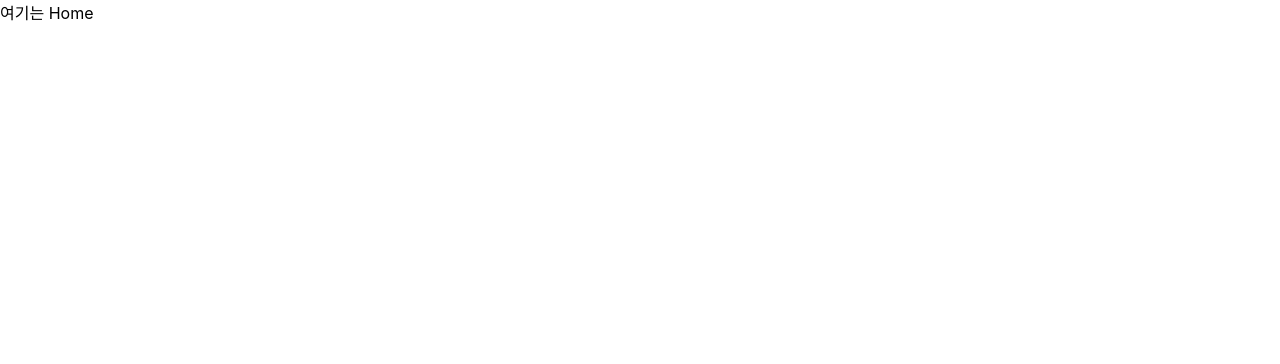
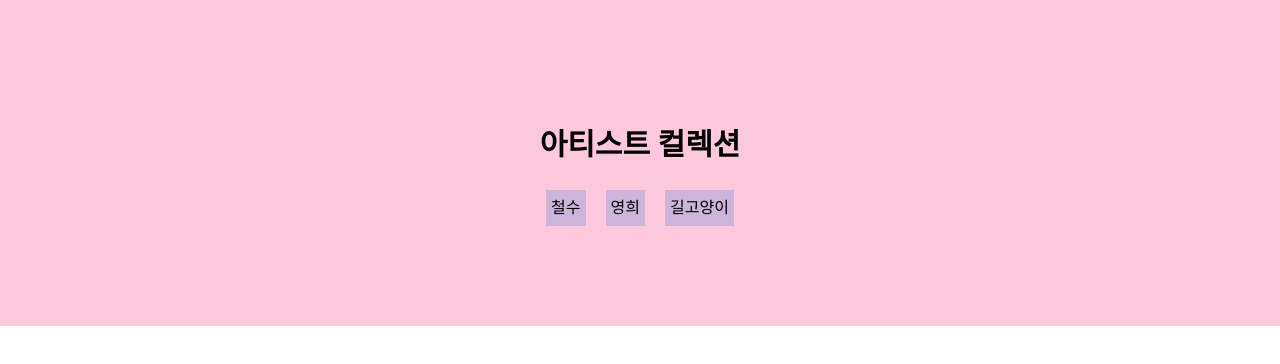
Before and after one commit to allone9425/nbc_fan, a React (Create React App) app: page / in a window 1280 px wide. Shown: the top 364 px of the page. Built offline with nearby package versions, Linux system fonts and the light colour scheme.

Commit message:
내일배움캠프 팬레터 컬렉션

```diff
--- a/src/App.jsx
+++ b/src/App.jsx
@@ -1,8 +1,14 @@
 import "./App.css";
 import Router from "shared/Router";
+import GlobalStyle from "GlobalStyle";
 
 function App() {
-  return <Router />;
+  return (
+    <>
+      <GlobalStyle />
+      <Router />
+    </>
+  );
 }
 
 export default App;
--- /dev/null
+++ b/src/GlobalStyle.jsx
@@ -0,0 +1,60 @@
+import { createGlobalStyle } from "styled-components";
+
+const GlobalStyle = createGlobalStyle`
+/* http://meyerweb.com/eric/tools/css/reset/
+   v2.0 | 20110126
+   License: none (public domain)
+*/
+
+html, body, div, span, applet, object, iframe,
+h1, h2, h3, h4, h5, h6, p, blockquote, pre,
+a, abbr, acronym, address, big, cite, code,
+del, dfn, em, img, ins, kbd, q, s, samp,
+small, strike, strong, sub, sup, tt, var,
+b, u, i, center,
+dl, dt, dd, ol, ul, li,
+fieldset, form, label, legend,
+table, caption, tbody, tfoot, thead, tr, th, td,
+article, aside, canvas, details, embed,
+figure, figcaption, footer, header, hgroup,
+menu, nav, output, ruby, section, summary,
+time, mark, audio, video {
+	margin: 0;
+	padding: 0;
+	border: 0;
+	font-size: 100%;
+	font: inherit;
+	vertical-align: baseline;
+}
+
+  * {
+        box-sizing: border-box;
+    }
+
+/* HTML5 display-role reset for older browsers */
+article, aside, details, figcaption, figure,
+footer, header, hgroup, menu, nav, section {
+	display: block;
+}
+
+body {
+	line-height: 1;
+}
+ol, ul, li {
+	list-style: none;
+}
+blockquote, q {
+	quotes: none;
+}
+blockquote:before, blockquote:after,
+q:before, q:after {
+	content: '';
+	content: none;
+}
+table {
+	border-collapse: collapse;
+	border-spacing: 0;
+}
+`;
+
+export default GlobalStyle;
--- a/src/pages/Home.jsx
+++ b/src/pages/Home.jsx
@@ -1,8 +1,39 @@
-import React, { Component } from "react";
+import styled from "styled-components";
 
-export class Home extends Component {
-  render() {
-    return <div>여기는 Home</div>;
-  }
+function Home() {
+  const Header = styled.header`
+    background-color: #ffc8dd;
+    padding: 100px;
+  `;
+
+  const Title = styled.h2`
+    font-size: 30px;
+    text-align: center;
+    margin: 30px 0;
+    font-weight: bold;
+  `;
+
+  const Memberbox = styled.ul`
+    display: flex;
+    justify-content: center;
+  `;
+  const Name = styled.li`
+    background-color: #cdb4db;
+    padding: 10px 5px;
+    margin: 0 10px;
+  `;
+  return (
+    <div>
+      <Header>
+        <Title>아티스트 컬렉션</Title>
+        <Memberbox>
+          <Name>철수</Name>
+          <Name>영희</Name>
+          <Name>길고양이</Name>
+        </Memberbox>
+      </Header>
+    </div>
+  );
 }
+
 export default Home;
```
